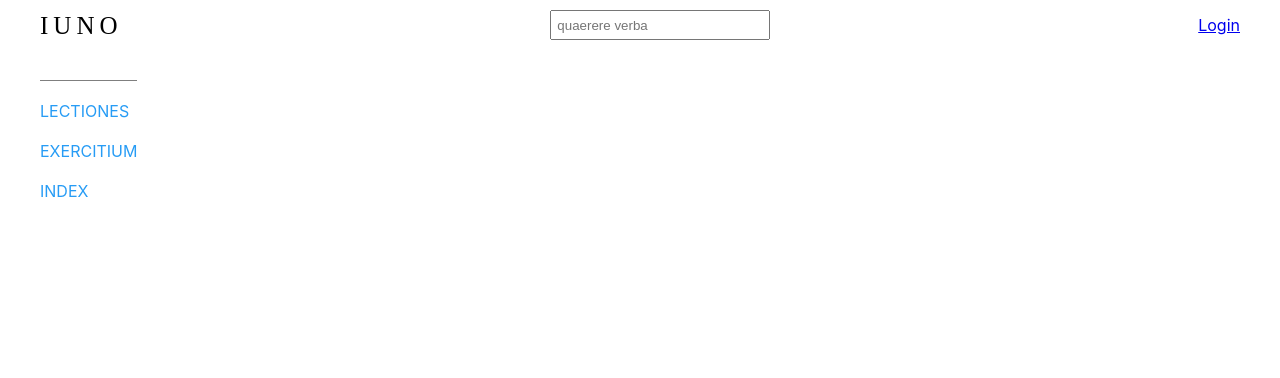
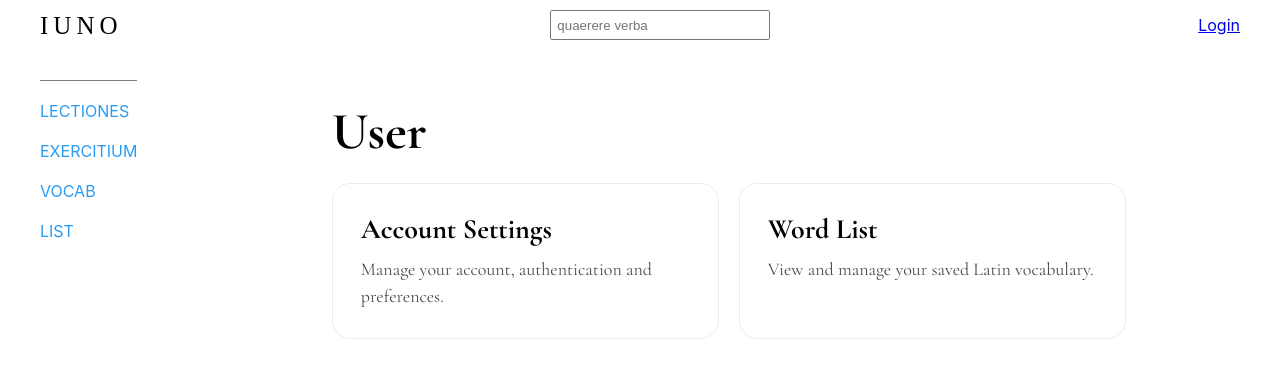
Before and after one commit to lorenzoeldude/iuno, a React (Create React App) app: page /user in a window 1280 px wide. Shown: the top 378 px of the page. Built offline with nearby package versions, Linux system fonts and the light colour scheme; a web font is replaced by a local one.

Commit message:
user page and settings

```diff
--- a/src/components/layout/AppContent/index.js
+++ b/src/components/layout/AppContent/index.js
@@ -19,7 +19,8 @@ import RegisterPage from "../../pages/RegisterPage";
 import LoginPage from "../../pages/LoginPage";
 import WordList from "../../pages/WordList";
 import ListTrainer from "../../pages/ListTrainer";
-// import SearchPage from "../../pages/SearchPage";
+import UserPage from "../../pages/UserPage";
+import UserSettings from "../../pages/UserSettings";
 
 const Body = styled.div`
   display: flex;
@@ -67,11 +68,13 @@ function AppContent() {
             <Route path="/lectiones/1/vocabula" element={<Vocabula />} />
             <Route path="/lectiones/1/examinatio" element={<Examinatio />} />
 
-            <Route path="/wordlist" element={<WordList />} />
+            <Route path="/user/list" element={<WordList />} />
             <Route path="/listtrainer" element={<ListTrainer />} />
 
             <Route path="/register" element={<RegisterPage />} />
             <Route path="/login" element={<LoginPage />} />
+            <Route path="/user" element={<UserPage />} />
+            <Route path="/user/settings" element={<UserSettings />} />
           </Routes>
         </Content>
       </Body>
--- a/src/components/molecules/Sidebar/index.js
+++ b/src/components/molecules/Sidebar/index.js
@@ -49,7 +49,8 @@ function Sidebar () {
             <List>
                 <ListItem><Link href="/lectiones">LECTIONES</Link></ListItem>
                 <ListItem><Link href="/trainer">EXERCITIUM</Link></ListItem>
-                <ListItem><Link href="/wordlist">INDEX</Link></ListItem>
+                <ListItem><Link href="/listtrainer">VOCAB</Link></ListItem>
+                <ListItem><Link href="/user/list">LIST</Link></ListItem>
             </List>
         </Wrapper>
     );
--- a/src/components/molecules/header/index.js
+++ b/src/components/molecules/header/index.js
@@ -36,9 +36,17 @@ const Right = styled.div`
     gap: 15px;
 `;
 
-const UserBox = styled.div`
+const UserBox = styled(Link)`
     font-size: 14px;
     opacity: 0.8;
+    color: inherit;
+    text-decoration: none;
+    cursor: pointer;
+
+    &:hover {
+        opacity: 1;
+        text-decoration: underline;
+    }
 `;
 
 const Button = styled.button`
@@ -77,11 +85,9 @@ function Header() {
 
             <Right>
 
-                {/* <div>Help</div> */}
-
                 {user ? (
                     <>
-                        <UserBox>
+                        <UserBox to="/user">
                             {user.username}
                         </UserBox>
 
--- /dev/null
+++ b/src/components/pages/UserPage/index.js
@@ -0,0 +1,106 @@
+import styled from "styled-components";
+import { useNavigate } from "react-router-dom";
+import { useEffect, useState } from "react";
+
+const Wrapper = styled.div`
+    width: 72%;
+    margin: 0 auto;
+    padding: 20px 0;
+`;
+
+const Title = styled.h1`
+    font-size: 52px;
+    margin-bottom: 20px;
+`;
+
+const Grid = styled.div`
+    display: grid;
+    grid-template-columns: repeat(auto-fit, minmax(260px, 1fr));
+    gap: 20px;
+`;
+
+const Card = styled.div`
+    padding: 28px;
+    border: 1px solid rgba(0,0,0,0.08);
+    border-radius: 18px;
+    cursor: pointer;
+    transition: 0.15s ease;
+
+    &:hover {
+        background: rgba(0,0,0,0.03);
+        transform: translateY(-2px);
+    }
+`;
+
+const CardTitle = styled.h2`
+    font-size: 28px;
+    margin-bottom: 10px;
+`;
+
+const CardText = styled.p`
+    font-size: 18px;
+    opacity: 0.7;
+    line-height: 1.5;
+`;
+
+function User() {
+
+    const navigate = useNavigate();
+
+    const [username, setUsername] = useState("User");
+
+    // =====================================================
+    // READ USERNAME FROM JWT
+    // =====================================================
+    useEffect(() => {
+
+        const token = localStorage.getItem("token");
+
+        if (!token) return;
+
+        try {
+
+            const payload = JSON.parse(
+                atob(token.split(".")[1])
+            );
+
+            if (payload.username) {
+                setUsername(payload.username);
+            }
+
+        } catch (err) {
+            console.error(err);
+        }
+
+    }, []);
+
+    return (
+        <Wrapper>
+
+            <Title>{username}</Title>
+
+            <Grid>
+
+                <Card onClick={() => navigate("/user/settings")}>
+                    <CardTitle>Account Settings</CardTitle>
+
+                    <CardText>
+                        Manage your account, authentication and preferences.
+                    </CardText>
+                </Card>
+
+                <Card onClick={() => navigate("/user/list")}>
+                    <CardTitle>Word List</CardTitle>
+
+                    <CardText>
+                        View and manage your saved Latin vocabulary.
+                    </CardText>
+                </Card>
+
+            </Grid>
+
+        </Wrapper>
+    );
+}
+
+export default User;
--- /dev/null
+++ b/src/components/pages/UserSettings/index.js
@@ -0,0 +1,230 @@
+import styled from "styled-components";
+import { useEffect, useState } from "react";
+
+const Wrapper = styled.div`
+    width: 72%;
+    max-width: 700px;
+    margin: 0 auto;
+    padding: 60px 0 100px 0;
+`;
+
+const Title = styled.h1`
+    font-size: 48px;
+    margin-bottom: 40px;
+`;
+
+const Form = styled.form`
+    display: flex;
+    flex-direction: column;
+    gap: 22px;
+`;
+
+const Field = styled.div`
+    display: flex;
+    flex-direction: column;
+    gap: 8px;
+`;
+
+const Label = styled.label`
+    font-size: 16px;
+    opacity: 0.7;
+`;
+
+const Input = styled.input`
+    padding: 16px;
+    border-radius: 12px;
+    border: 1px solid rgba(0,0,0,0.12);
+    font-size: 18px;
+    outline: none;
+
+    &:focus {
+        border-color: rgba(0,0,0,0.4);
+    }
+`;
+
+const SaveButton = styled.button`
+    margin-top: 15px;
+    padding: 16px;
+    border: none;
+    border-radius: 14px;
+    font-size: 18px;
+    cursor: pointer;
+    background: black;
+    color: white;
+    transition: 0.15s ease;
+
+    &:hover {
+        opacity: 0.9;
+    }
+
+    &:disabled {
+        opacity: 0.5;
+        cursor: not-allowed;
+    }
+`;
+
+const Message = styled.p`
+    margin-top: 20px;
+    font-size: 17px;
+    color: ${(props) =>
+        props.error ? "#c0392b" : "#27ae60"};
+`;
+
+function UserSettings() {
+
+    const token = localStorage.getItem("token");
+
+    const [username, setUsername] = useState("");
+    const [email, setEmail] = useState("");
+    const [password, setPassword] = useState("");
+
+    const [saving, setSaving] = useState(false);
+
+    const [message, setMessage] = useState("");
+    const [error, setError] = useState(false);
+
+    // =====================================================
+    // PREFILL FROM LOCAL STORAGE
+    // =====================================================
+    useEffect(() => {
+
+        const user = JSON.parse(
+            localStorage.getItem("user")
+        );
+
+        if (!user) return;
+
+        setUsername(user.username || "");
+        setEmail(user.email || "");
+
+    }, []);
+
+    // =====================================================
+    // SAVE SETTINGS
+    // =====================================================
+    async function handleSubmit(e) {
+
+        e.preventDefault();
+
+        setSaving(true);
+        setMessage("");
+
+        try {
+
+            const res = await fetch(
+                "http://localhost:8080/api/settings",
+                {
+                    method: "PUT",
+                    headers: {
+                        "Content-Type": "application/json",
+                        Authorization: `Bearer ${token}`,
+                    },
+                    body: JSON.stringify({
+                        username,
+                        email,
+                        password,
+                    }),
+                }
+            );
+
+            const text = await res.text();
+
+            if (!res.ok) {
+                throw new Error(text);
+            }
+
+            // update local user
+            const oldUser = JSON.parse(
+                localStorage.getItem("user")
+            );
+
+            localStorage.setItem(
+                "user",
+                JSON.stringify({
+                    ...oldUser,
+                    username,
+                    email,
+                })
+            );
+
+            setPassword("");
+
+            setError(false);
+            setMessage("Settings updated.");
+
+        } catch (err) {
+
+            console.error(err);
+
+            setError(true);
+            setMessage(err.message);
+
+        }
+
+        setSaving(false);
+    }
+
+    return (
+        <Wrapper>
+
+            <Title>Settings</Title>
+
+            <Form onSubmit={handleSubmit}>
+
+                <Field>
+                    <Label>Username</Label>
+
+                    <Input
+                        type="text"
+                        value={username}
+                        onChange={(e) =>
+                            setUsername(e.target.value)
+                        }
+                    />
+                </Field>
+
+                <Field>
+                    <Label>Email</Label>
+
+                    <Input
+                        type="email"
+                        value={email}
+                        onChange={(e) =>
+                            setEmail(e.target.value)
+                        }
+                    />
+                </Field>
+
+                <Field>
+                    <Label>New Password</Label>
+
+                    <Input
+                        type="password"
+                        value={password}
+                        placeholder="Leave empty to keep current password"
+                        onChange={(e) =>
+                            setPassword(e.target.value)
+                        }
+                    />
+                </Field>
+
+                <SaveButton
+                    type="submit"
+                    disabled={saving}
+                >
+                    {saving ? "Saving..." : "Save Changes"}
+                </SaveButton>
+
+            </Form>
+
+            {message && (
+                <Message error={error}>
+                    {message}
+                </Message>
+            )}
+
+        </Wrapper>
+    );
+}
+
+export default UserSettings;
--- a/src/components/pages/WordList/index.js
+++ b/src/components/pages/WordList/index.js
@@ -5,11 +5,11 @@ import { useNavigate } from "react-router-dom";
 const Wrapper = styled.div`
     width: 72%;
     margin: 0 auto;
-    padding: 60px 0;
+    padding: 20px 0;
 `;
 
 const Title = styled.h1`
-    font-size: 42px;
+    font-size: 35px;
     margin-bottom: 30px;
 `;
 
@@ -92,7 +92,7 @@ function WordList() {
     return (
         <Wrapper>
 
-            <Title>Your Word List</Title>
+            <Title>Saved Words</Title>
 
             {words.length === 0 ? (
                 <Empty>No saved words yet.</Empty>
```
